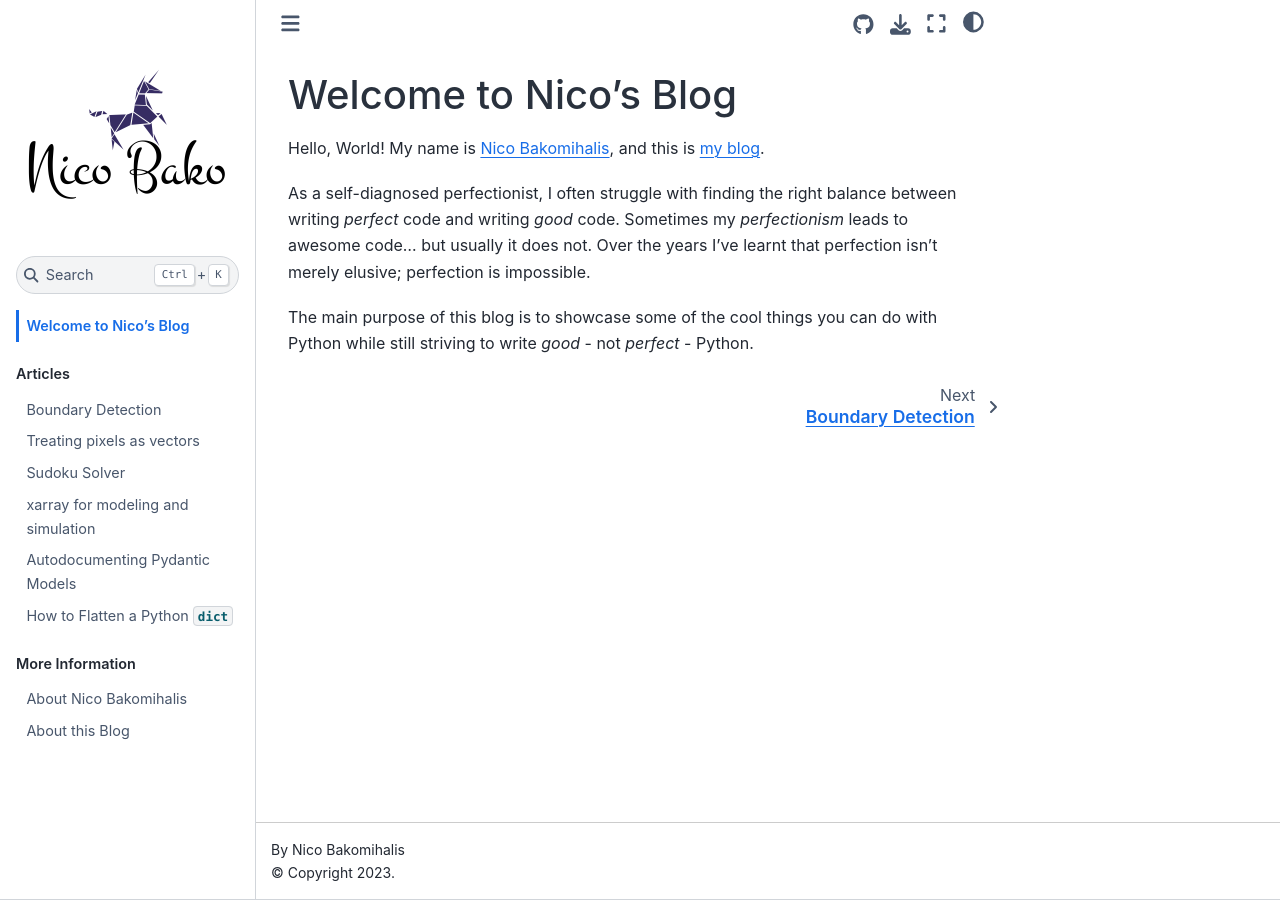
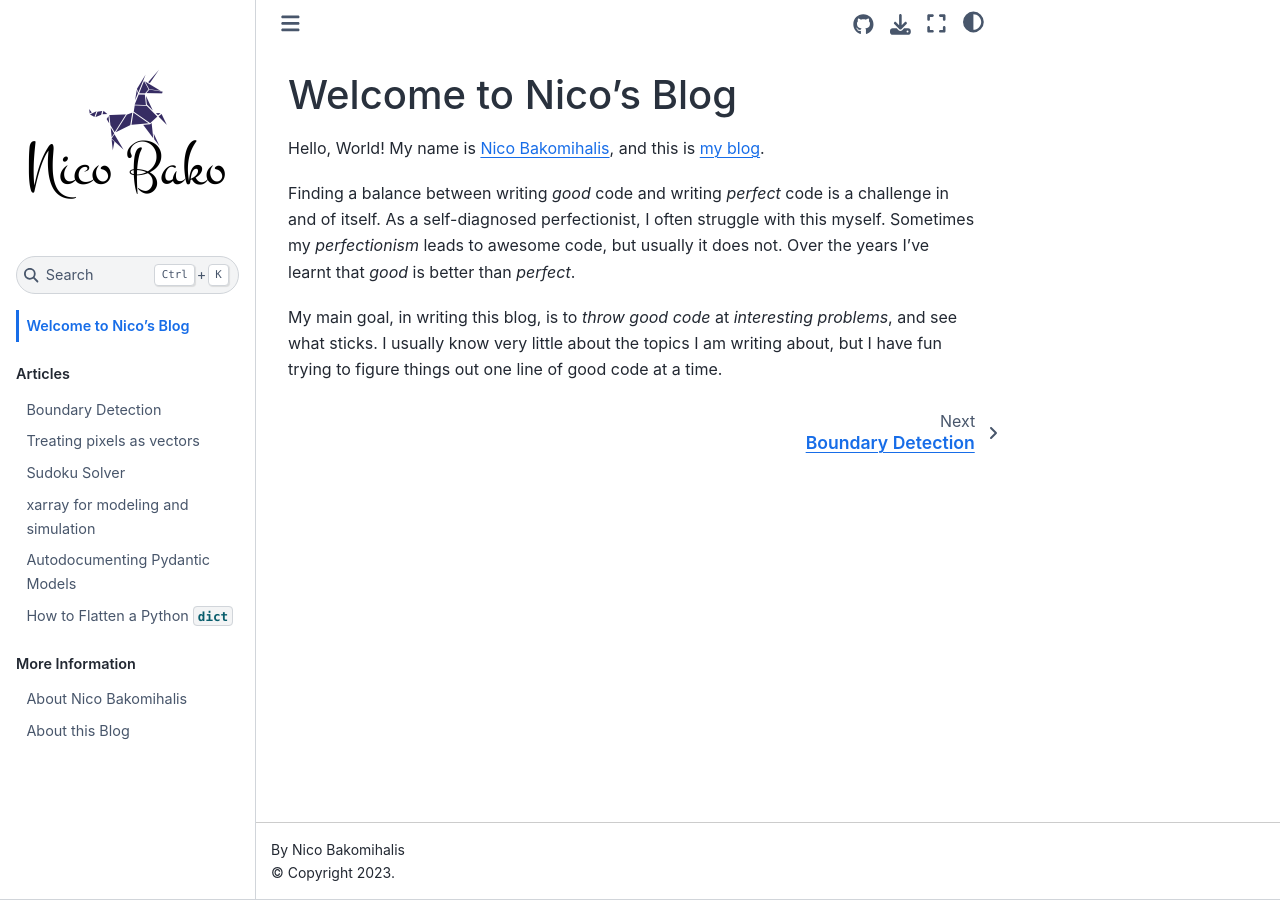
Before and after one commit to nicobako/pythonic-misadventures, a Jupyter Book: the page built from blog/intro.md, in a window 1280 px wide. Built offline with Jupyter Book 1.0.4 settings and Sphinx 7.4.7 and the Sphinx Book theme 1.1.4, drawn with Linux system fonts in a browser that asks for light colours.

Commit message:
modified intro again

```diff
--- a/blog/intro.md
+++ b/blog/intro.md
@@ -3,12 +3,16 @@
 Hello, World! My name is [Nico Bakomihalis](about_the_author.md),
 and this is [my blog](about_this_blog.md).
 
+Finding a balance between writing *good* code and writing
+*perfect* code is a challenge in and of itself.
 As a self-diagnosed perfectionist,
-I often struggle with finding the right balance between writing
-*perfect* code and writing *good* code.
-Sometimes my *perfectionism* leads to awesome code...
-but usually it does not. Over the years I've learnt that perfection isn't merely elusive; perfection is impossible.
+I often struggle with this myself.
+Sometimes my *perfectionism* leads to awesome code,
+but usually it does not.
+Over the years I've learnt that *good* is better than *perfect*.
 
-The main purpose of this blog is to showcase
-some of the cool things you can do with Python
-while still striving to write *good* - not *perfect* - Python.
+My main goal, in writing this blog,
+is to *throw good code* at *interesting problems*,
+and see what sticks.
+I usually know very little about the topics I am writing about,
+but I have fun trying to figure things out one line of good code at a time.
```
Also changed, not shown: blog/about_this_blog.md (+1 -1 lines).
